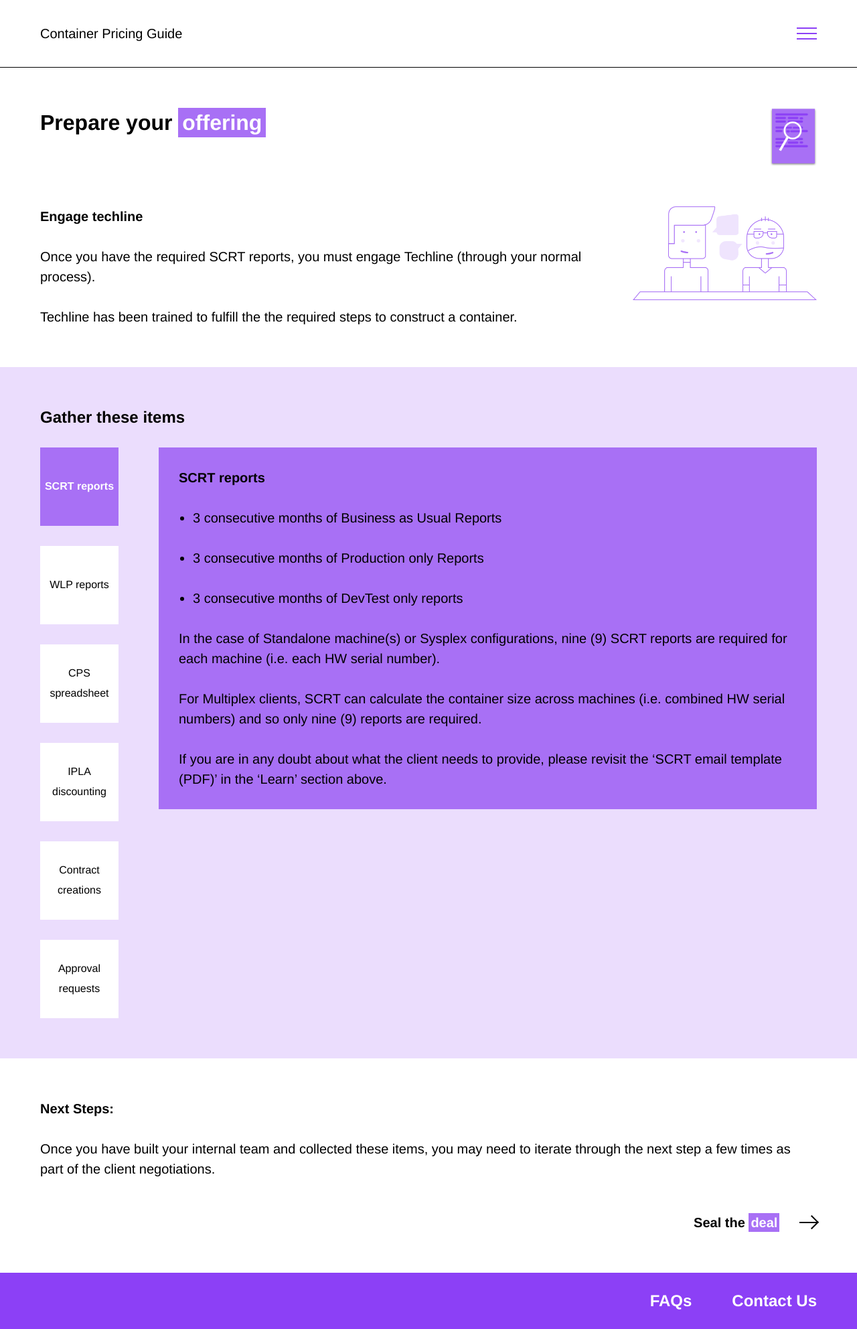
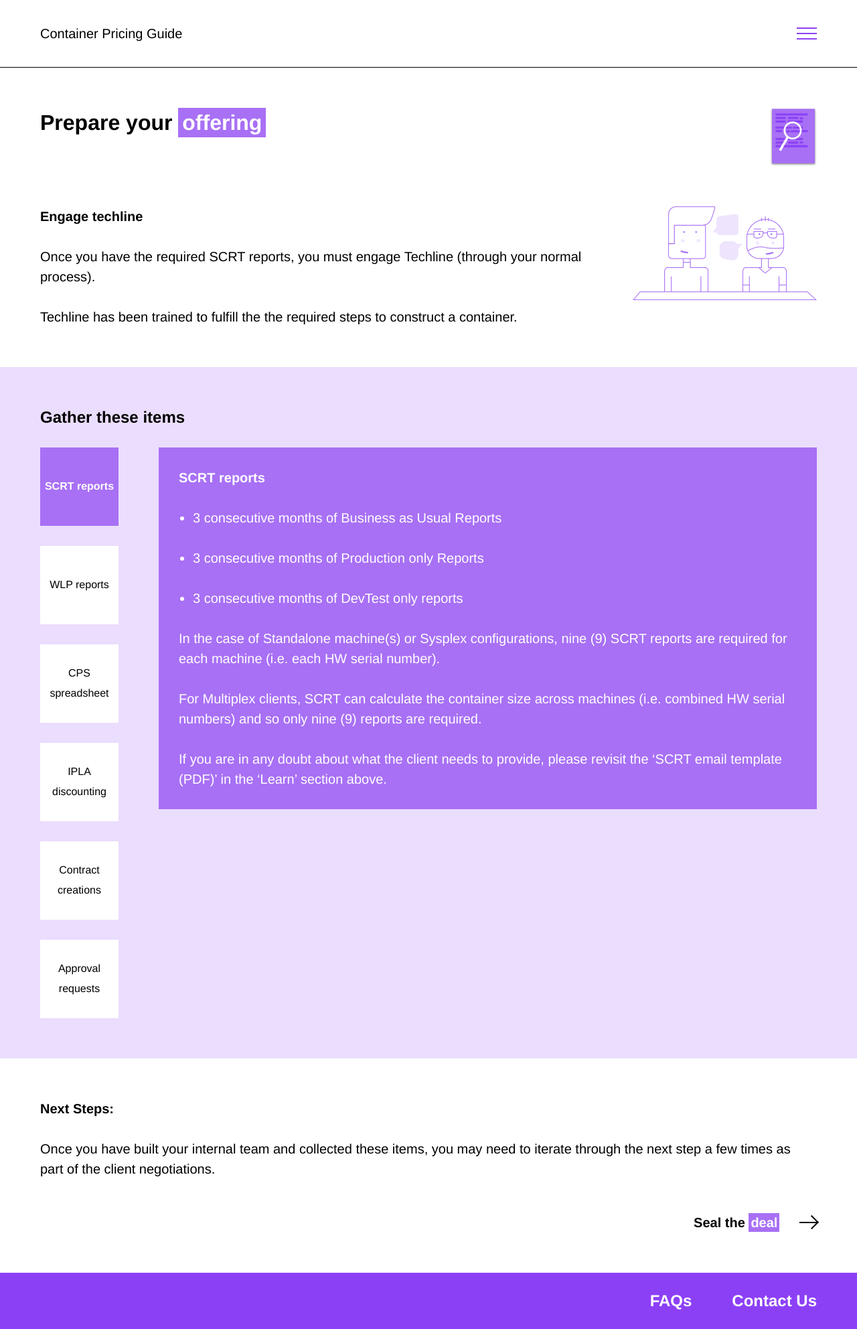
Before and after one commit to gvorbeck/container-pricing, a Jekyll site: the page built from pages/devtest-prepare.md, in a window 1280 px wide. Shown: the whole page at 67% size. Built offline with Jekyll 4.4.1, drawn with Linux system fonts in a browser that asks for light colours.

Commit message:
dark text and link color fix

```diff
--- a/_sass/_solution-step.scss
+++ b/_sass/_solution-step.scss
@@ -399,6 +399,7 @@ body.layout--solution-step {
                 padding: rem(15px) rem(10px);
                 box-sizing: border-box;
                 display: none;
+                color: #FFFFFF;
 
                 @include media(ml) {
                     width: calc(100% - (#{$labelWidth} * 1.3 + #{rem(60px)}));
@@ -406,7 +407,7 @@ body.layout--solution-step {
                 }
 
                 a {
-                    color: #FFFFFF;
+                    color: #000000;
                 }
             }
 
```
